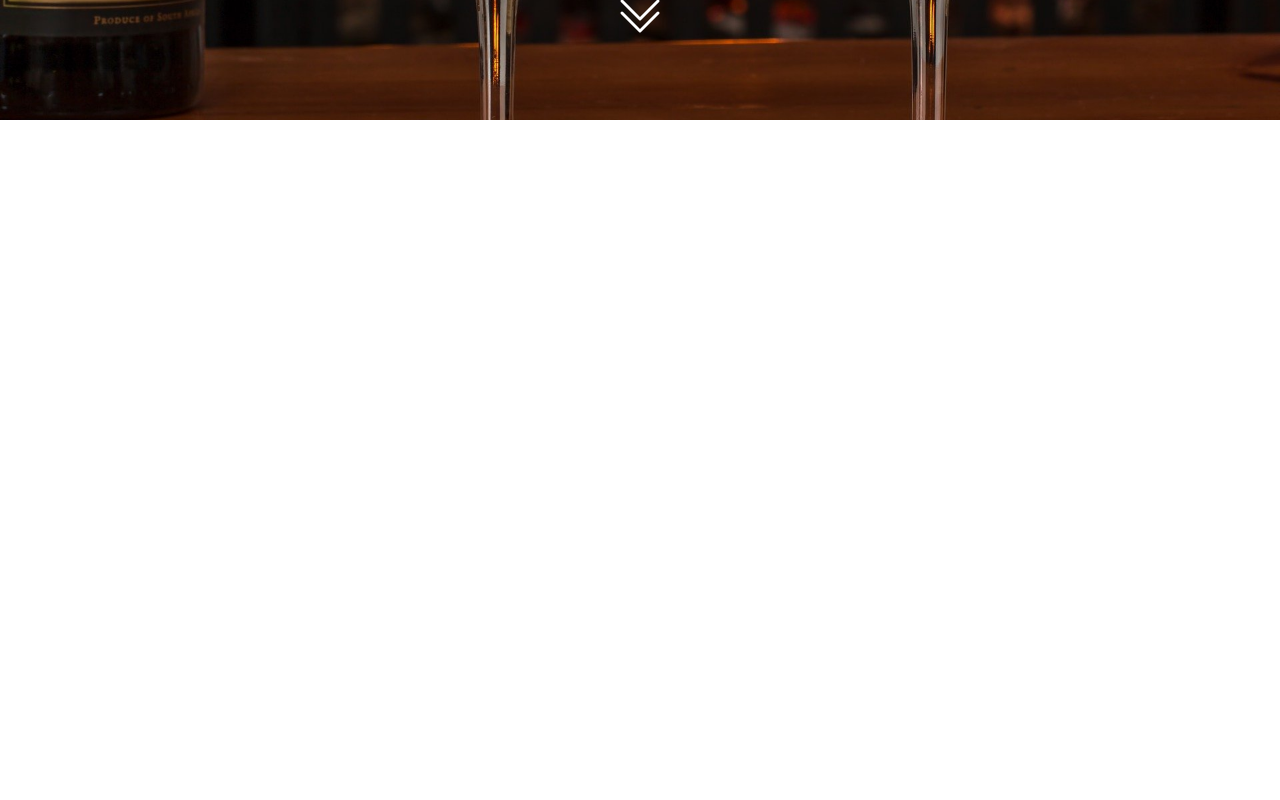
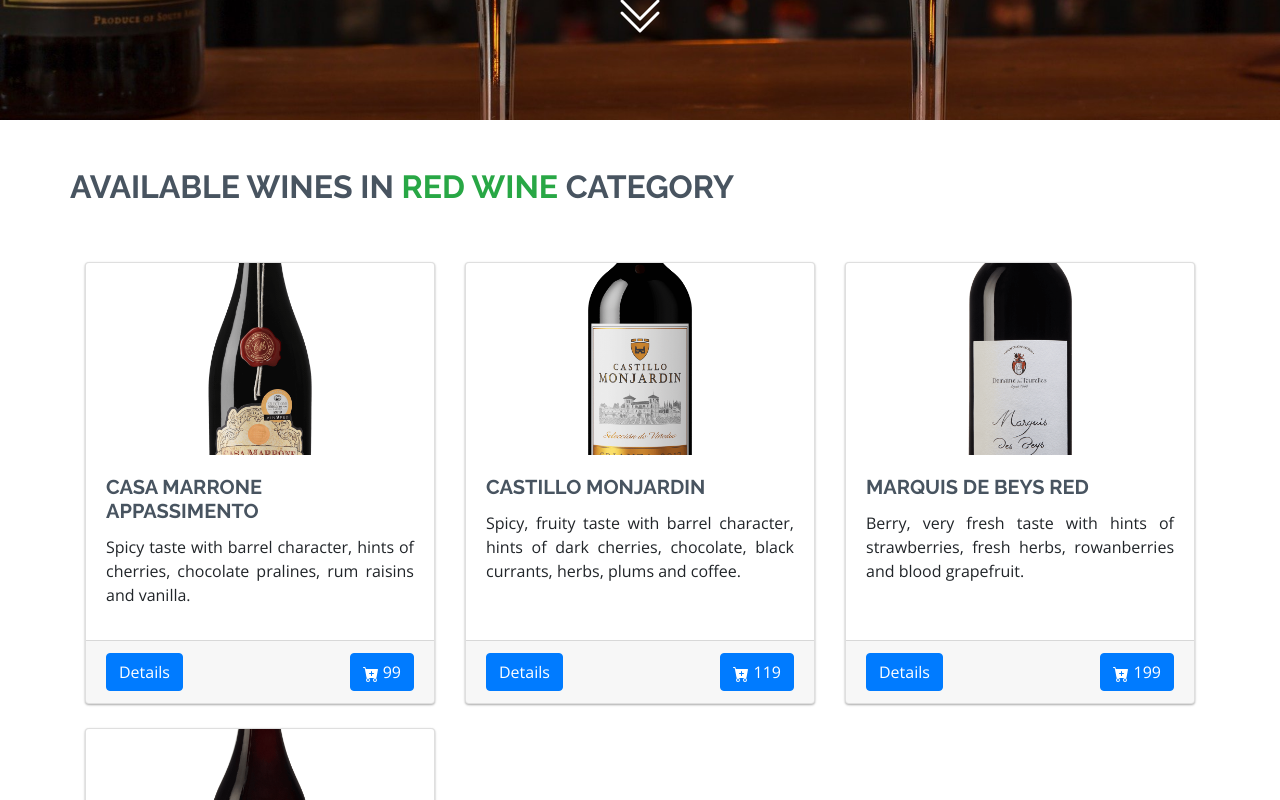
Before and after one commit to mykellner/webshop-styx, a Vue app: page /category/1 in a window 1280 px wide. Shown: the part 320-1120 px from the top of the page. Before the commit the page ends 800 px from the top, so only its background shows below. Built offline with nearby package versions, Linux system fonts and the light colour scheme.

Commit message:
category page complete

```diff
--- a/src/components/NavBar.vue
+++ b/src/components/NavBar.vue
@@ -3,7 +3,7 @@
                 <div class="d-flex flex-grow-1">
                     <span class="w-100 d-lg-none d-block"></span>
                     <!-- logo for full menu -->
-                     <router-link to="/" class="navbar-brand d-none d-lg-inline-block">The Wine Exports</router-link> |
+                     <router-link to="/" class="navbar-brand d-none d-lg-inline-block">The Wine Exports</router-link>
                     <!-- <a class="navbar-brand d-none d-lg-inline-block" href="#"> -->
 
                     <!-- logo for collapsed menu -->
@@ -23,9 +23,22 @@
                         <li class="nav-item">
                             <router-link to="/" class="nav-link m-2 menu-item">Home</router-link>
                         </li>
+
+                        <li class="nav-item dropdown" >
+                           <a class="nav-link dropdown-toggle m-2 menu-item" href="#" id="navbarDropdown" role="button" data-toggle="dropdown" aria-haspopup="true" aria-expanded="false">
+                            Categories
+                           </a>
+
+                            <div class="dropdown-menu bg-dark" aria-labelledby="navbarDropdown" >
+                                <router-link v-for="(category, i) in categories" :key="i" :to="'/category/'+category.id" class="nav-link m-2 menu-item ">{{ category.name }}</router-link>
+
+                            </div>
+                        </li>
+
                         <li class="nav-item">
                             <router-link to="/about" class="nav-link m-2 menu-item">About us</router-link>
                         </li>
+
                         <li class="nav-item dropdown">
 
                             <div class="btn-group m-2">
@@ -47,6 +60,13 @@
 <script>
 export default {
 
+    data(){
+        return {
+        categories: this.$store.state.categories,
+        }
+
+    },
+
     computed: {
         howManyOrders()
         {
--- /dev/null
+++ b/src/components/category/CategoryItems.vue
@@ -0,0 +1,69 @@
+<template>
+
+    <div class="row">
+
+        <!-- smooth scroll to rubik section -->
+
+                <!-- card column-->
+                    <div class="col-md-12 col-lg-12">
+                    <!--implementation of cards with card grid, 3 cols for xl, 2 for mds and 1 for rest-->
+                        <div class="row row-cols-1 row-cols-md-2 row-cols-xl-3">
+
+                            <!-- cards with 3 columns max -->
+                            <!-- <Products v-for="(wine, i) in getWines" :key="i" :wine="wine" /> -->
+
+                        </div>
+                    </div>
+
+
+            </div>
+</template>
+
+<script>
+// import Products from './Products.vue'
+export default {
+    // components:{ Products },
+
+     data() {
+        return {
+            keyword: '',
+            wines: this.$store.state.products, // original data
+        }
+    },
+
+    computed: {
+        // get wines all wine when search is not happening
+        getWines(){
+            // if the keyword is empty
+            // return all wines
+            // else filter related wines in keyword.
+            return this.wines.filter(  wine => {
+
+                return wine.name.toLowerCase().match(this.keyword.toLocaleLowerCase());
+
+
+            } );
+
+        }
+
+    }
+}
+</script>
+
+<style scoped>
+
+
+/*--------------------------End of navbar and jumbotron css and start of content------------------*/
+/* rubiks cards-aside section background colour*/
+#rubiks {
+    background-color: #ecf0f1;
+}
+#cards-aside{
+    background-color: #f7f1e3;
+}
+
+
+
+
+
+</style>
--- /dev/null
+++ b/src/components/category/CategorySection.vue
@@ -0,0 +1,69 @@
+<template>
+    <div class="container">
+            <!-- Section Title -->
+            <div class="row">
+                <h2 class="pb-5">Available Wines in <span class="text-success">{{ getCategoryName() }}</span> Category </h2>
+            </div>
+        <div class="row">
+
+            <!-- smooth scroll to rubik section -->
+
+                    <!-- card column-->
+                        <div class="col-md-12 col-lg-12">
+                        <!--implementation of cards with card grid, 3 cols for xl, 2 for mds and 1 for rest-->
+                            <div class="row row-cols-1 row-cols-md-2 row-cols-xl-3">
+
+                                <!-- cards with 3 columns max -->
+                                <Products v-for="(wine, i) in getWines()" :key="i" :wine="wine" />
+
+                            </div>
+                        </div>
+
+
+                </div>
+    </div>
+</template>
+
+<script>
+import Products from '../homepage/Products.vue'
+export default {
+    components:{ Products },
+
+     data() {
+        return {
+
+            wines: this.$store.state.products,
+            categories: this.$store.state.categories,
+
+
+        }
+    },
+    methods:{
+        getCategoryName(){
+            return this.categories.find(category => category.id == this.$route.params.id).name
+        },
+        getWines(){
+            return this.wines.filter(wine => wine.category == this.$route.params.id)
+        }
+    }
+
+}
+</script>
+
+<style scoped>
+
+
+/*--------------------------End of navbar and jumbotron css and start of content------------------*/
+/* rubiks cards-aside section background colour*/
+#rubiks {
+    background-color: #ecf0f1;
+}
+#cards-aside{
+    background-color: #f7f1e3;
+}
+
+
+
+
+
+</style>
--- a/src/router/index.js
+++ b/src/router/index.js
@@ -3,6 +3,7 @@
 import Home from '../views/Home.vue'
 import Product from '../views/Product.vue'
 import Checkout from '../views/Checkout.vue'
+import Category from '../views/Category.vue';
 
 Vue.use(VueRouter)
 
@@ -23,6 +24,11 @@
     component: Product
   },
   {
+    path: '/category/:id',
+    name: 'Category',
+    component: Category
+  },
+  {
     path: '/about',
     name: 'About',
     // route level code-splitting
--- a/src/store/index.js
+++ b/src/store/index.js
@@ -111,7 +111,7 @@
       },
       {
         id:3,
-        name:"Category 3"
+        name:"Berry"
       }
     ],
     isAdmin:[],
--- /dev/null
+++ b/src/views/Category.vue
@@ -0,0 +1,24 @@
+<template>
+  <section id="cards-aside" class="pt-5 pb-5">
+
+
+            <!-- <wine-section /> -->
+            <category-section />
+
+
+      </section>
+</template>
+
+<script>
+
+import CategorySection from '../components/category/CategorySection.vue'
+export default{
+  components:{ CategorySection  },
+
+}
+
+</script>
+
+<style scoped>
+
+</style>
```
